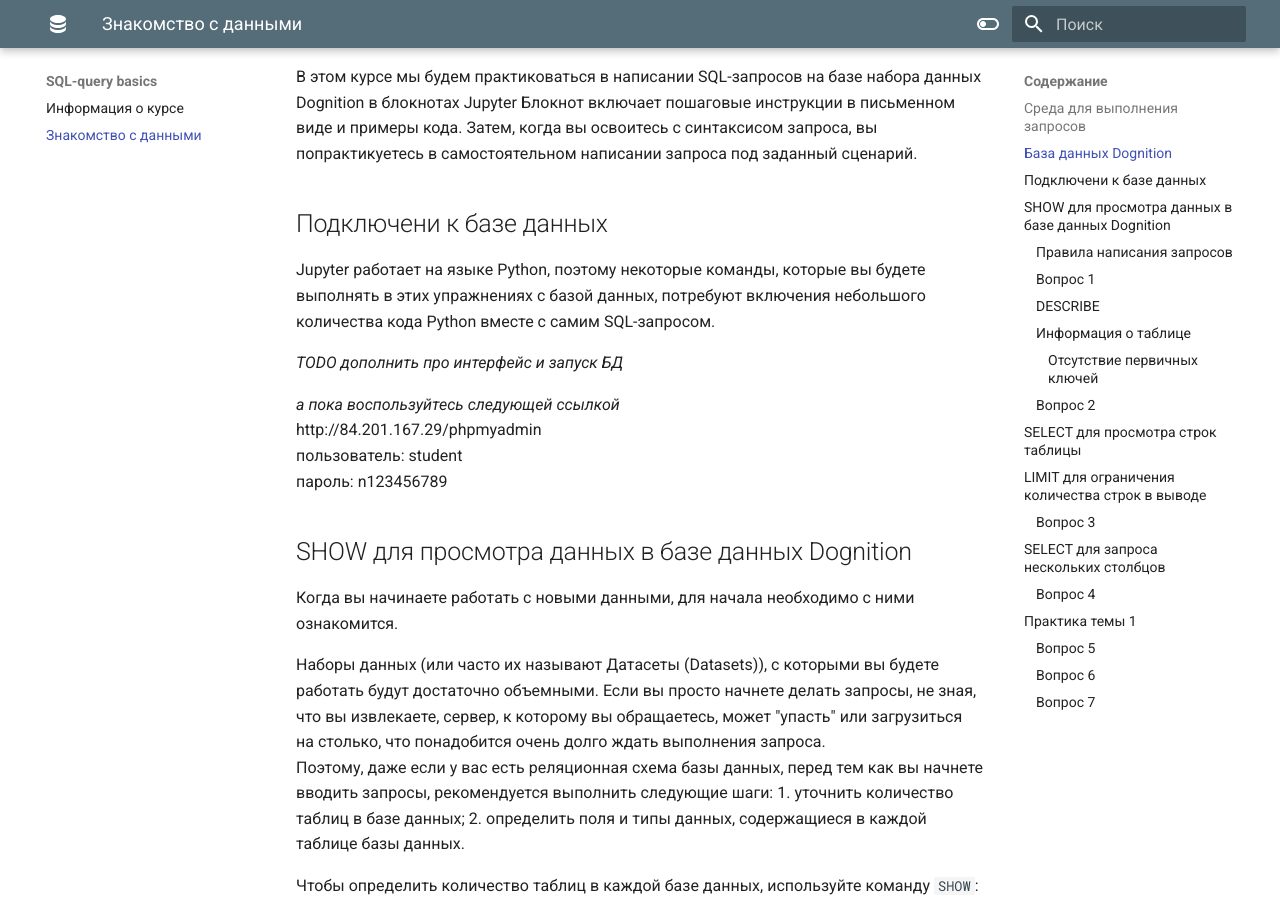
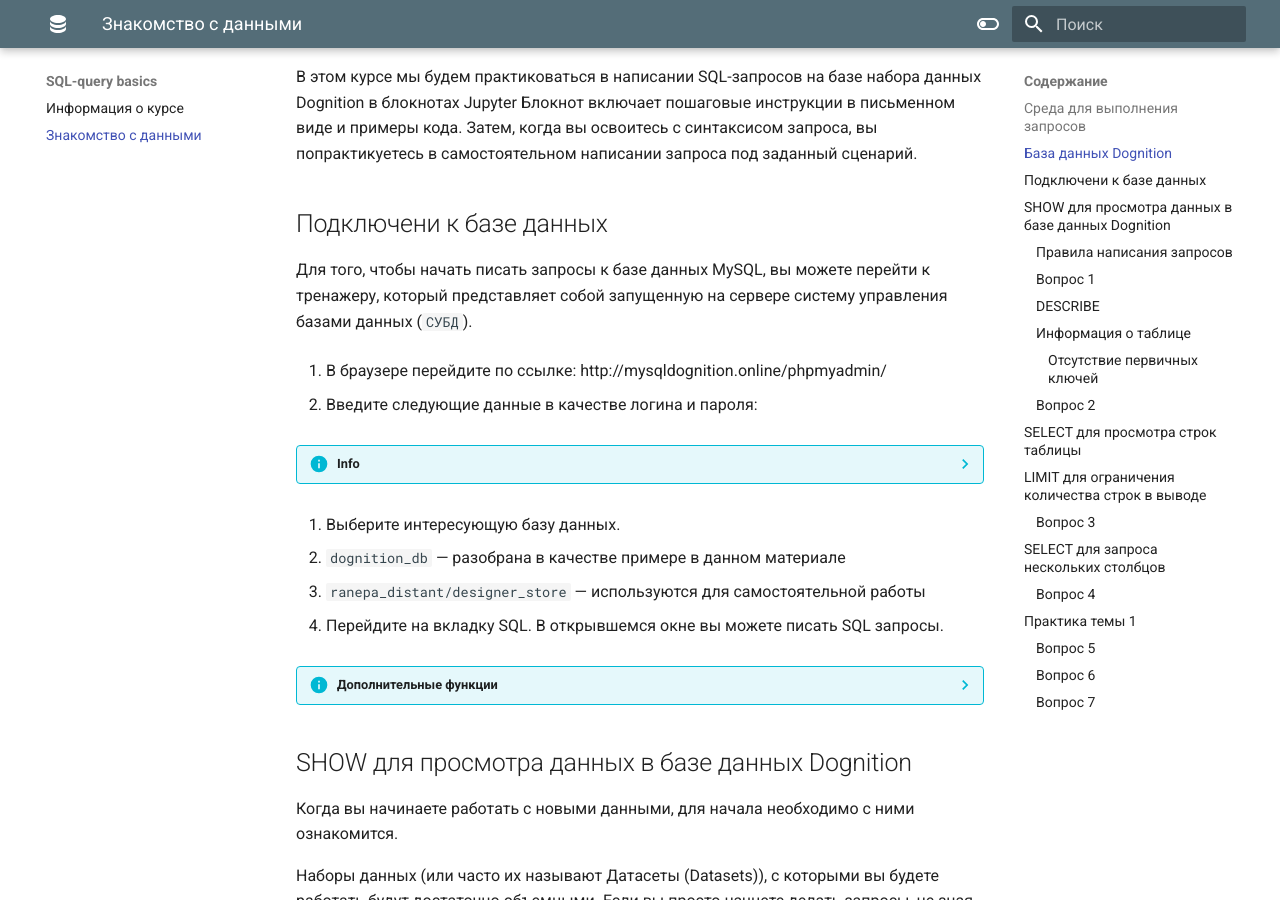
Before and after one commit to pyshkovni/sql-query-basics, an MkDocs documentation site: the page built from docs/looking_at_your_data.md, in a window 1280 px wide and 900 px high, scrolled down 758 px. Built offline with MkDocs 1.6.1 and Material for MkDocs 9.7.7, drawn with Linux system fonts in a browser that asks for light colours.

Commit message:
Заполнил главу о Подключении к бд

```diff
--- a/docs/looking_at_your_data.md
+++ b/docs/looking_at_your_data.md
@@ -29,14 +29,29 @@
 
 ## Подключени к базе данных
 
-Jupyter работает на языке Python, поэтому некоторые команды, которые вы будете выполнять в этих упражнениях с базой данных, потребуют включения небольшого количества кода Python вместе с самим SQL-запросом.
+Для того, чтобы начать писать запросы к базе данных MySQL, вы можете перейти к тренажеру, который представляет собой запущенную на сервере систему управления базами данных (`СУБД`).
 
-_TODO дополнить про интерфейс и запуск БД_
+1. В браузере перейдите по ссылке: http://mysqldognition.online/phpmyadmin/
 
-_а пока воспользуйтесь следующей ссылкой_<br>
-http://84.201.167.29/phpmyadmin<br>
-пользователь: student<br>
-пароль: n123456789
+2. Введите следующие данные в качестве логина и пароля:
+
+??? info
+
+    логин: student
+    пароль: n123456789
+
+3. Выберите интересующую базу данных.
+
+* `dognition_db` — разобрана в качестве примере в данном материале
+* `ranepa_distant/designer_store` — используются для самостоятельной работы
+
+4. Перейдите на вкладку SQL. В открывшемся окне вы можете писать SQL запросы.
+
+??? info "Дополнительные функции"
+
+    phpmyadmin представляет инструменты для более подробной работы с базой данных. Одним из них является режим Дизайнера. Он автоматически строит реляционную схему выбранной базы. Для того, чтобы им воспользоваться, выберите базу данных и на панели вкладок раскройте пункт "Еще" и выберите инструмент "Дизайнер".
+
+    Всегда проверяйте какая база данных у вас открыта. Если SQL запрос перестал работать, убедитесь, что вы не перешили в таблицу или другую БД. Если это произошло, просто заново откройте необходимую базу данных на панели слева.
 
 ## SHOW для просмотра данных в базе данных Dognition
 
```
